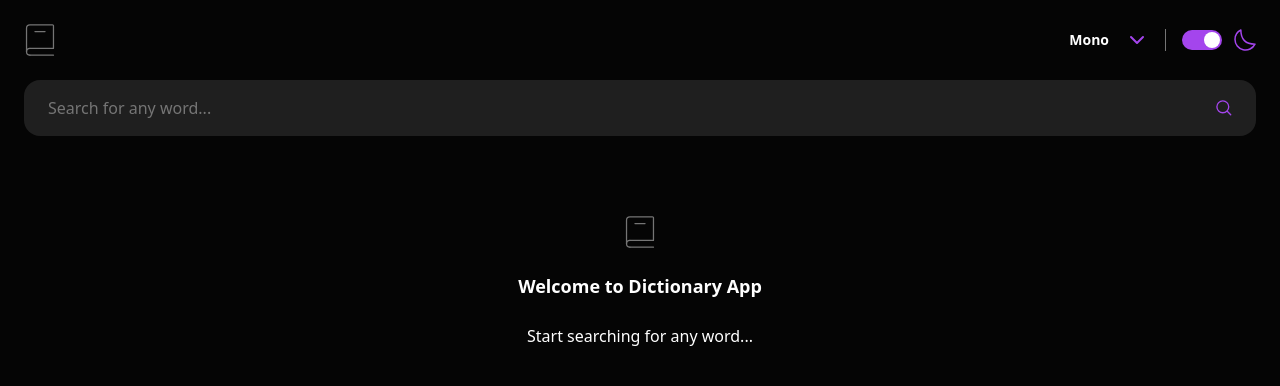
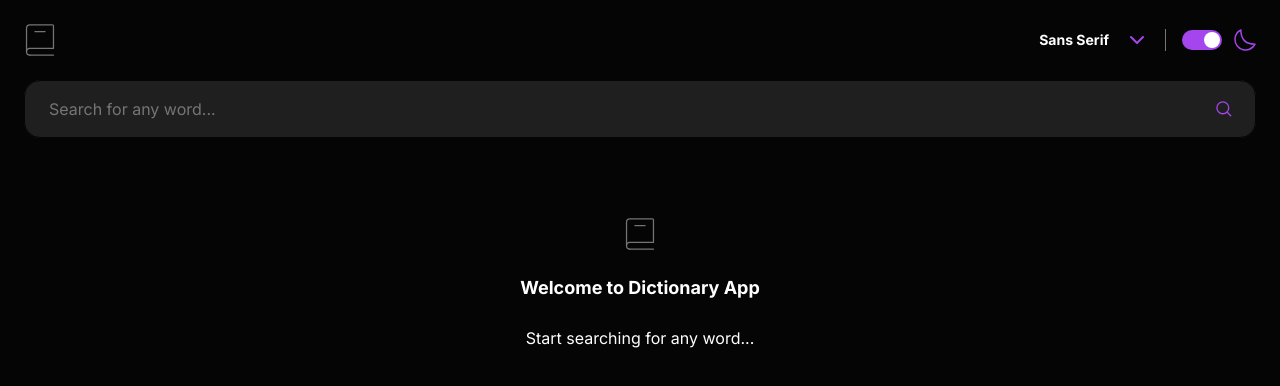
Before and after one commit to yan-batista/dictionary_app, a React (Vite) app: page / in a window 1280 px wide. Shown: the top 386 px of the page. Built offline with nearby package versions, Linux system fonts and the light colour scheme.

Commit message:
update font

```diff
--- a/src/App.tsx
+++ b/src/App.tsx
@@ -1,17 +1,44 @@
+import { useState } from "react";
 import Header from "./Components/Header";
 import "./styles/global.css";
 
 function App() {
+  const [font, setFont] = useState("inter");
+
+  function changeFont(event: React.MouseEvent<HTMLParagraphElement>) {
+    const fontInput = event.currentTarget.querySelector("input");
+    if (fontInput) {
+      fontInput.checked = true;
+      setFont(fontInput.value);
+      updateFontNamePlaceholder(fontInput);
+    }
+  }
+
+  function updateFontNamePlaceholder(fontInput: HTMLInputElement) {
+    const inputLabel = fontInput.nextElementSibling;
+    const fontNamePlaceholder = document.querySelector("#font-name-placeholder");
+
+    if (inputLabel && fontNamePlaceholder) {
+      fontNamePlaceholder.innerHTML = inputLabel.innerHTML;
+    }
+  }
+
+  const fontVariants = {
+    inter: "font-inter",
+    lora: "font-lora",
+    inconsolata: "font-inconsolata",
+  };
+
   return (
-    <div className="text-text-normal font-inte max-w-screen-[100%] p-6">
-      <Header />
+    <div className={`text-text-normal max-w-screen-[100%] p-6 ${fontVariants[font as keyof typeof fontVariants]}`}>
+      <Header changeFont={changeFont} />
       <form className="bg-search_bar rounded-2xl flex flex-row items-center justify-start mt-6 relative">
         <input
           type="text"
           placeholder="Search for any word..."
           id="search"
           name="q"
-          className="bg-transparent w-full outline-none caret-accent-1 placeholder:text-text-gray rounded-2xl focus:border focus:border-accent-1 px-6 py-4"
+          className="bg-transparent w-full outline-none caret-accent-1 placeholder:text-text-gray rounded-2xl border border-bg focus:border-accent-1 px-6 py-4"
         ></input>
         <p className="absolute text-xs text-red-500 top-16 hidden">Whoops, can't be empty...</p>
         <button className="absolute right-4 hover:bg-bg rounded-full flex flex-row justify-center items-center p-2 ml-2">
--- a/src/Components/FontSelector.tsx
+++ b/src/Components/FontSelector.tsx
@@ -1,6 +1,10 @@
 import { useState } from "react";
 
-const FontSelector = () => {
+interface FontSelectorProps {
+  changeFont: (event: React.MouseEvent<HTMLParagraphElement>) => void;
+}
+
+const FontSelector: React.FC<FontSelectorProps> = ({ changeFont }: FontSelectorProps) => {
   const [isOpen, setIsOpen] = useState(false);
 
   function OpenCloseFontSelector() {
@@ -10,7 +14,7 @@ const FontSelector = () => {
   return (
     <div className="text-sm font-bold relative">
       <div className="flex flex-row items-center gap-4" onClick={OpenCloseFontSelector}>
-        <p>Mono</p>
+        <p id="font-name-placeholder">Sans Serif</p>
         <svg
           xmlns="http://www.w3.org/2000/svg"
           viewBox="0 0 24 24"
@@ -26,10 +30,22 @@ const FontSelector = () => {
       </div>
 
       {isOpen && (
-        <div className="bg-search_bar w-32 rounded-lg p-4 shadow-themeSelector absolute top-10 right-0 flex flex-col gap-2">
-          <p>Sans Serif</p>
-          <p>Serif</p>
-          <p>Mono</p>
+        <div
+          className="bg-search_bar w-32 rounded-lg p-4 shadow-themeSelector absolute top-10 right-0 flex flex-col gap-2 z-10"
+          id="font-selector-list"
+        >
+          <div onClick={changeFont} className="font-inter">
+            <input type="radio" className="hidden" name="font" value="inter" defaultChecked={true} />
+            <label className="font-inter">Sans Serif</label>
+          </div>
+          <div onClick={changeFont} className="font-inter">
+            <input type="radio" className="hidden" name="font" value="lora" defaultChecked={false} />
+            <label className="font-lora">Serif</label>
+          </div>
+          <div onClick={changeFont} className="font-inter">
+            <input type="radio" className="hidden" name="font" value="inconsolata" defaultChecked={false} />
+            <label className="font-inconsolata">Mono</label>
+          </div>
         </div>
       )}
     </div>
--- a/src/Components/Header.tsx
+++ b/src/Components/Header.tsx
@@ -1,7 +1,11 @@
 import FontSelector from "./FontSelector";
 import ThemeSelector from "./ThemeSelector";
 
-const Header = () => {
+interface HeaderProps {
+  changeFont: (event: React.MouseEvent<HTMLParagraphElement>) => void;
+}
+
+const Header: React.FC<HeaderProps> = ({ changeFont }: HeaderProps) => {
   return (
     <header className="max-w-full flex flex-row items-center justify-between">
       <svg xmlns="http://www.w3.org/2000/svg" viewBox="0 0 34 38" className="w-8 h-8 stroke-text-gray">
@@ -12,7 +16,7 @@ const Header = () => {
         </g>
       </svg>
       <div className="flex flex-row justify-center items-center">
-        <FontSelector />
+        <FontSelector changeFont={changeFont} />
         <ThemeSelector />
       </div>
     </header>
--- a/src/styles/global.css
+++ b/src/styles/global.css
@@ -13,6 +13,7 @@
     --color-text_gray: 0deg 0% 46%;
     --color-text: 0deg 0% 100%;
     --color-divider: 0deg 0% 91%;
+    --color-shadow: 274deg 82% 60% / 75%;
   }
   :root[data-theme="light"] {
     --color-bg: 0deg 100% 100%;
@@ -22,6 +23,7 @@
     --color-text_gray: 0deg 0% 46%;
     --color-text: 0deg 0% 18%;
     --color-divider: 0deg 0% 91%;
+    --color-shadow: 0deg 0% 0% / 30%;
   }
   body {
     @apply bg-bg;
--- a/tailwind.config.js
+++ b/tailwind.config.js
@@ -22,7 +22,7 @@ module.exports = {
         inconsolata: ["Inconsolata", "monospace"],
       },
       boxShadow: {
-        themeSelector: "0px 0px 35px 0px rgba(164, 69, 237, .75)",
+        themeSelector: "0px 0px 35px 0px hsl(var(--color-shadow))",
       },
     },
   },
```
